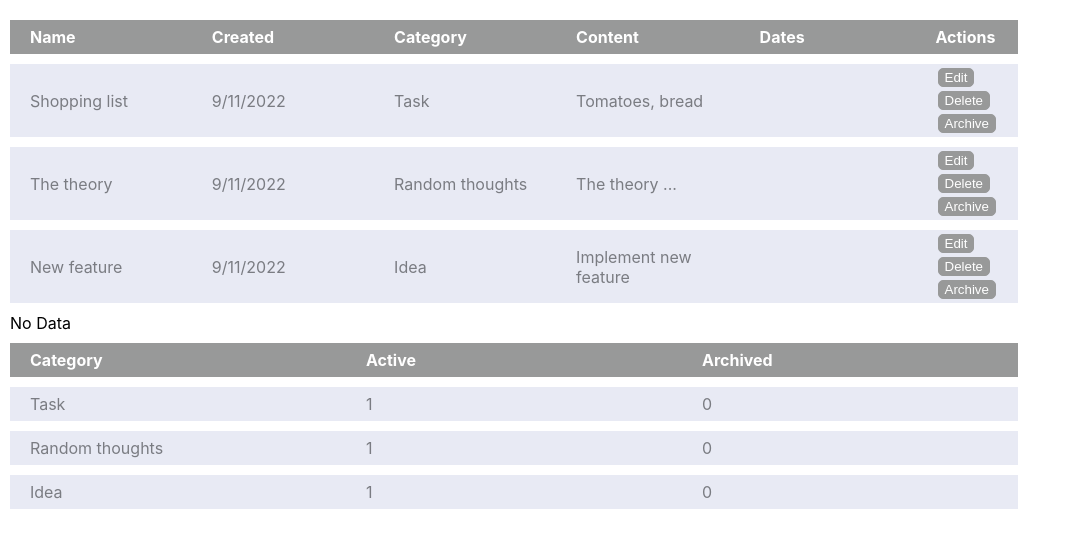
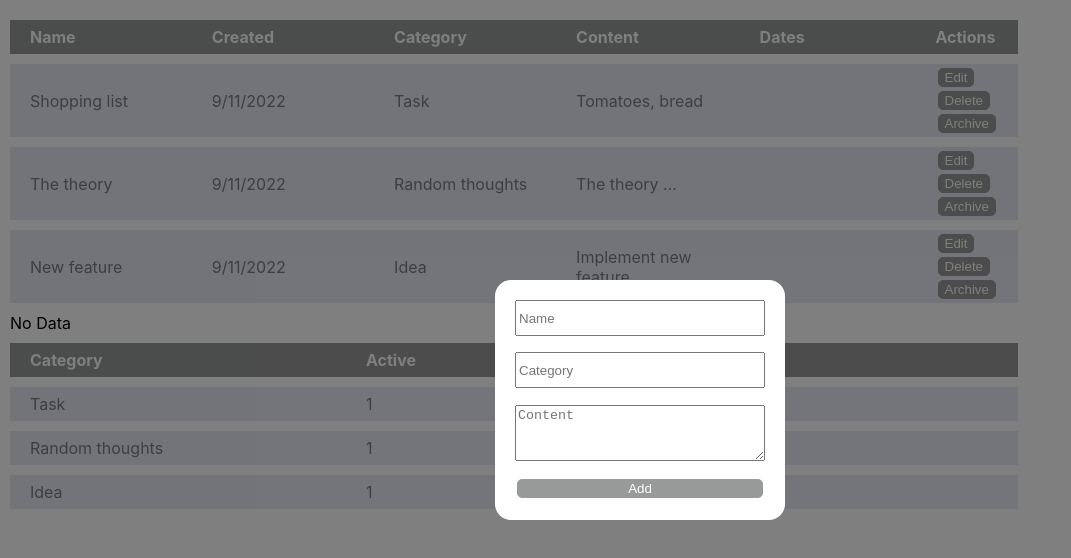
Before and after one commit to ivanderkachov/test_task_2_js_tw, a React (Create React App) app: page / in a window 1280 px wide. Shown: the top 558 px of the page, without its empty margins (0-1071 px from the left). Built offline with nearby package versions, Linux system fonts and the light colour scheme.

Commit message:
Add modal window

```diff
--- /dev/null
+++ b/src/components/modal/modal.css
@@ -0,0 +1,38 @@
+.modal {
+  position: fixed;
+  top: 0;
+  bottom: 0;
+  right: 0;
+  left: 0;
+  display: none;
+  background: rgba(0,0,0,0.5);
+}
+.modal__form {
+  padding: 20px;
+  background: white;
+  border-radius: 16px;
+  display: flex;
+  flex-direction: column;
+  justify-content: space-between;
+  min-width: 250px;
+  min-height: 200px;
+}
+.modal__form input {
+  height: 30px;
+}
+/* .modal__form input:invalid {
+  box-shadow: 0 0 0 0 red;
+}
+
+.modal__form input:focus:invalid {
+  box-shadow: none;
+} */
+
+.modal__form textarea {
+  height: 50px;
+}
+.modal.active {
+  display: flex;
+  justify-content: center;
+  align-items: center;
+}
--- /dev/null
+++ b/src/components/modal/modal.jsx
@@ -0,0 +1,17 @@
+import React from "react"
+
+import './modal.css'
+const Modal = () => {
+  return (
+    <div className="modal active">
+        <form className="modal__form">
+          <input required placeholder="Name" className="modal__form__input" />
+          <input placeholder="Category" className="modal__form__input" />
+          <textarea placeholder="Content" className="modal__form__input" />
+          <button>Add</button>
+        </form>
+    </div>
+  );
+}
+
+export default Modal
--- a/src/pages/main/main.css
+++ b/src/pages/main/main.css
@@ -1,7 +1,7 @@
 .worksheet {
   margin: 10px;
 }
-.worksheet button {
+ button {
   cursor: pointer;
   color: white;
   margin: 2px;
--- a/src/pages/main/main.jsx
+++ b/src/pages/main/main.jsx
@@ -3,6 +3,7 @@ import { useSelector, useDispatch } from "react-redux";
 
 import { summary } from "../../redux/reducers/reducer";
 import Table from "../../components/table/table";
+import Modal from "../../components/modal/modal";
 import './main.css'
 
 const Main = () => {
@@ -17,6 +18,8 @@ const Main = () => {
   const { taskData, taskDataArchive, taskDataSummary } = useSelector((store) => store.reducer)
   const tables= [['notes', taskData], ['archive',taskDataArchive], ['summary',taskDataSummary]]
   return (
+    <>
+    <Modal />
     <div className="worksheet">
       {tables.map((table) => {
         return (
@@ -29,6 +32,7 @@ const Main = () => {
         );
       })}
     </div>
+    </>
   );
 }
 
```
